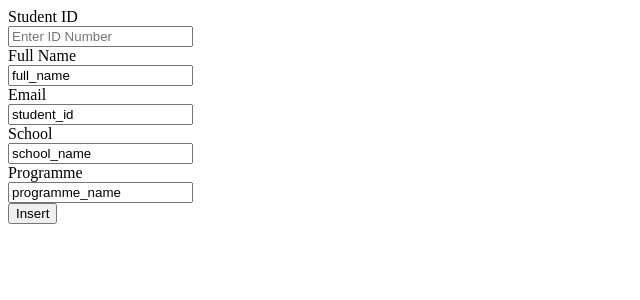
After one commit to ReinerYaeger/AiExpertSystem, a Django app: template templates/student/student.html in a window 1280 px wide. The commit adds this page. Shown: the top 300 px of the page, without its empty margins (0-640 px from the left). Run offline with Django 4.2, Linux system fonts and the light colour scheme; the template is opened without the code that fills it, so the values that code supplies are empty; some libraries are stand-ins or nearby versions.

Commit message:
added students page

```diff
--- a/AiExpertSystem/settings.py
+++ b/AiExpertSystem/settings.py
@@ -40,7 +40,8 @@ INSTALLED_APPS = [
     'django.contrib.sessions',
     'django.contrib.messages',
     'django.contrib.staticfiles',
-    'ai_expert_system'
+    'ai_expert_system',
+    'bootstrap5',
 ]
 
 MIDDLEWARE = [
--- a/ai_expert_system/urls.py
+++ b/ai_expert_system/urls.py
@@ -4,4 +4,6 @@ from django.conf.urls import handler404, handler500
 
 urlpatterns = [
     path('', views.index, name='index'),
+    path('student/', views.index, name='student'),
+
 ]
--- a/ai_expert_system/views.py
+++ b/ai_expert_system/views.py
@@ -4,6 +4,8 @@ from ai_expert_system import database_manager
 
 
 def index(request):
+    return render(request, 'index.html')
 
-    database_manager.check_data_base_connectivity()
-    return render(request, 'index.html')
+def student(request):
+
+    return render(request, 'student/student.html')
--- /dev/null
+++ b/templates/student/student.html
@@ -0,0 +1,30 @@
+<!DOCTYPE html>
+<html lang="en">
+<head>
+    <meta charset="UTF-8">
+    <title>Students </title>
+</head>
+<body>
+
+
+
+
+
+    <form id="form">
+        <div id="left-div">
+           <label id="student_id">Student ID</label><br>
+           <input type="text"1 id="student_id" placeholder="Enter ID Number" required><br>
+           <label id="full_name" >Full Name</label><br>
+           <input type="text" value="full_name" id="full_name" placeholder="Enter Full Name"><br>
+           <label id="email" >Email</label><br>
+           <input type="text" value="student_id" id="emails" placeholder="Enter Email Address"><br>
+           <label id="school" >School</label><br>
+           <input type="text" value="school_name" id="schools" placeholder="Enter School"><br>
+           <label for="program" >Programme</label><br>
+           <input type="text" value="programme_name" id="programme" placeholder="Enter Programme Name"><br>
+           <button id="button" value="insert_student">Insert</button>
+        </div>
+    </form>
+
+</body>
+</html>
```
Also changed, not shown: templates/index.html (+6 -3 lines).
